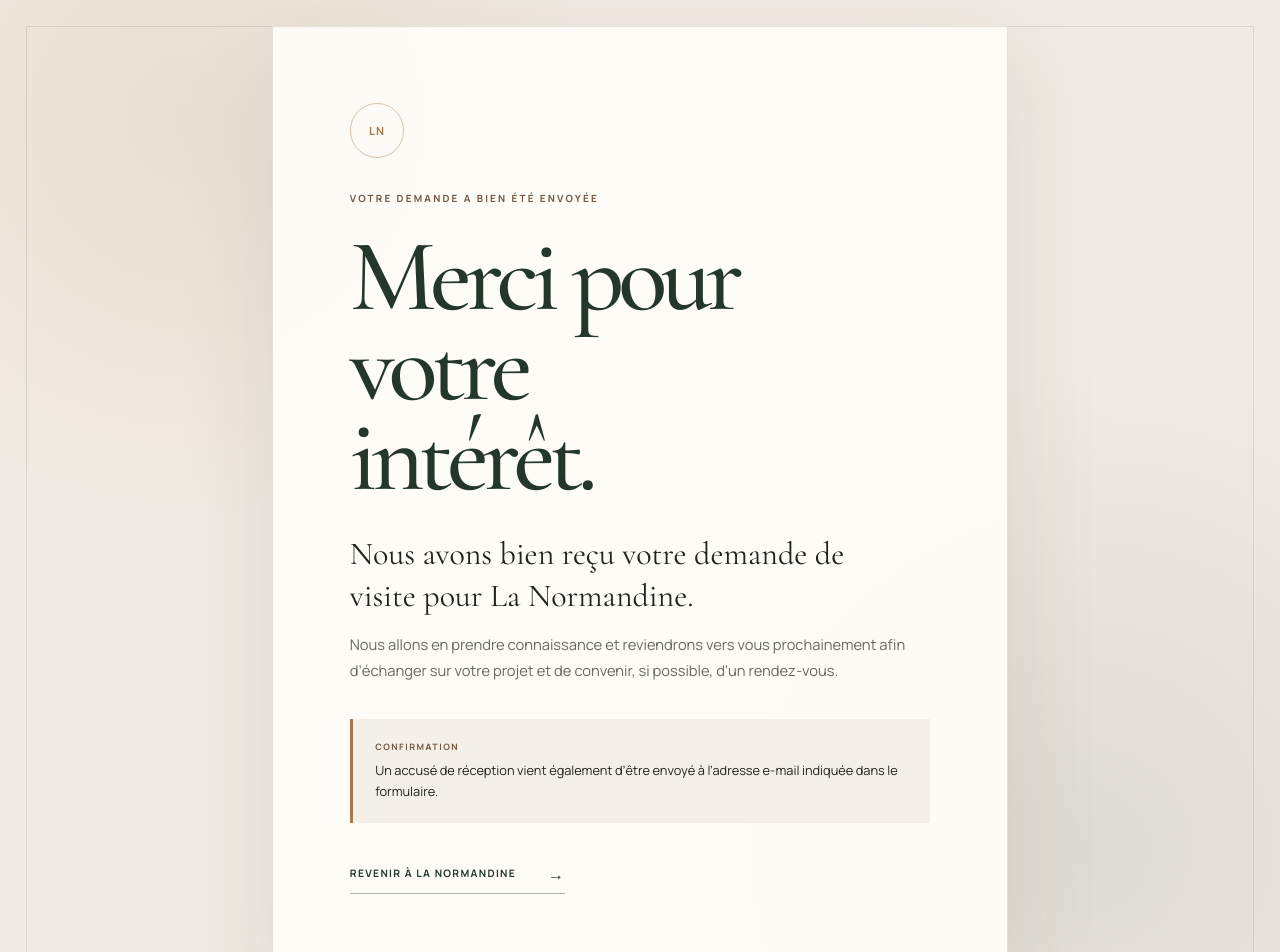
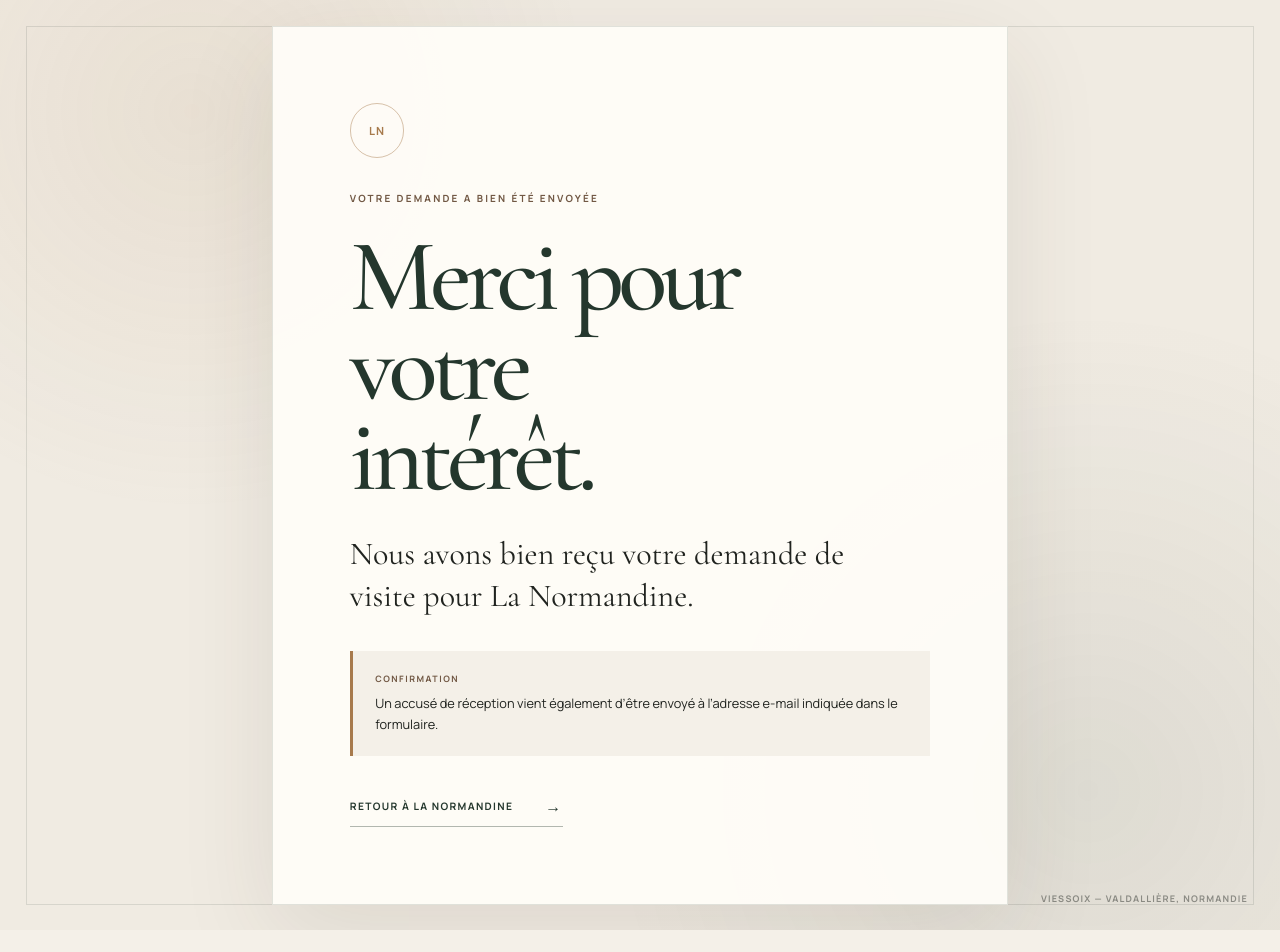
Before and after one commit to arnaudcrestey/LA-NORMANDINE, a Next.js app: page /demande-recue in a window 1280 px wide. Shown: the top 952 px of the page. After the commit the page ends 930 px from the top, so only its background shows below. Built offline with nearby package versions, Linux system fonts and the light colour scheme; no server answers.

Commit message:
Update page.tsx

```diff
--- a/app/demande-recue/page.tsx
+++ b/app/demande-recue/page.tsx
@@ -36,13 +36,6 @@
         <p className="visit-confirmation-lead">
           Nous avons bien reçu votre demande de visite pour La Normandine.
         </p>
-
-        <p className="visit-confirmation-text">
-          Nous allons en prendre connaissance et reviendrons vers vous
-          prochainement afin d’échanger sur votre projet et de convenir, si
-          possible, d’un rendez-vous.
-        </p>
-
         <div className="visit-confirmation-note">
           <span>Confirmation</span>
           <p>
@@ -52,7 +45,7 @@
         </div>
 
         <Link className="visit-confirmation-link" href="/">
-          Revenir à La Normandine
+          Retour à La Normandine
           <span aria-hidden="true">→</span>
         </Link>
       </section>
```
